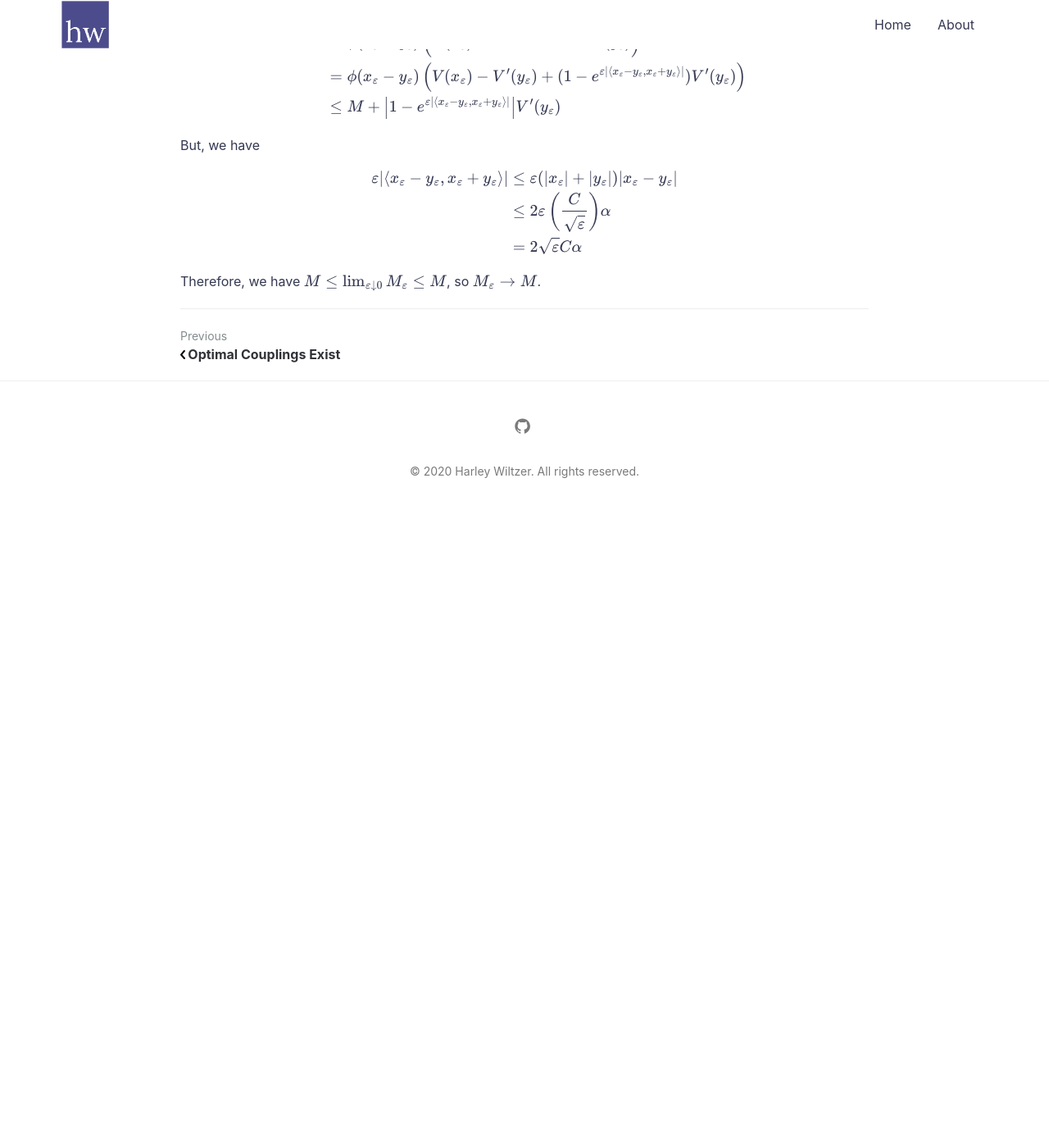
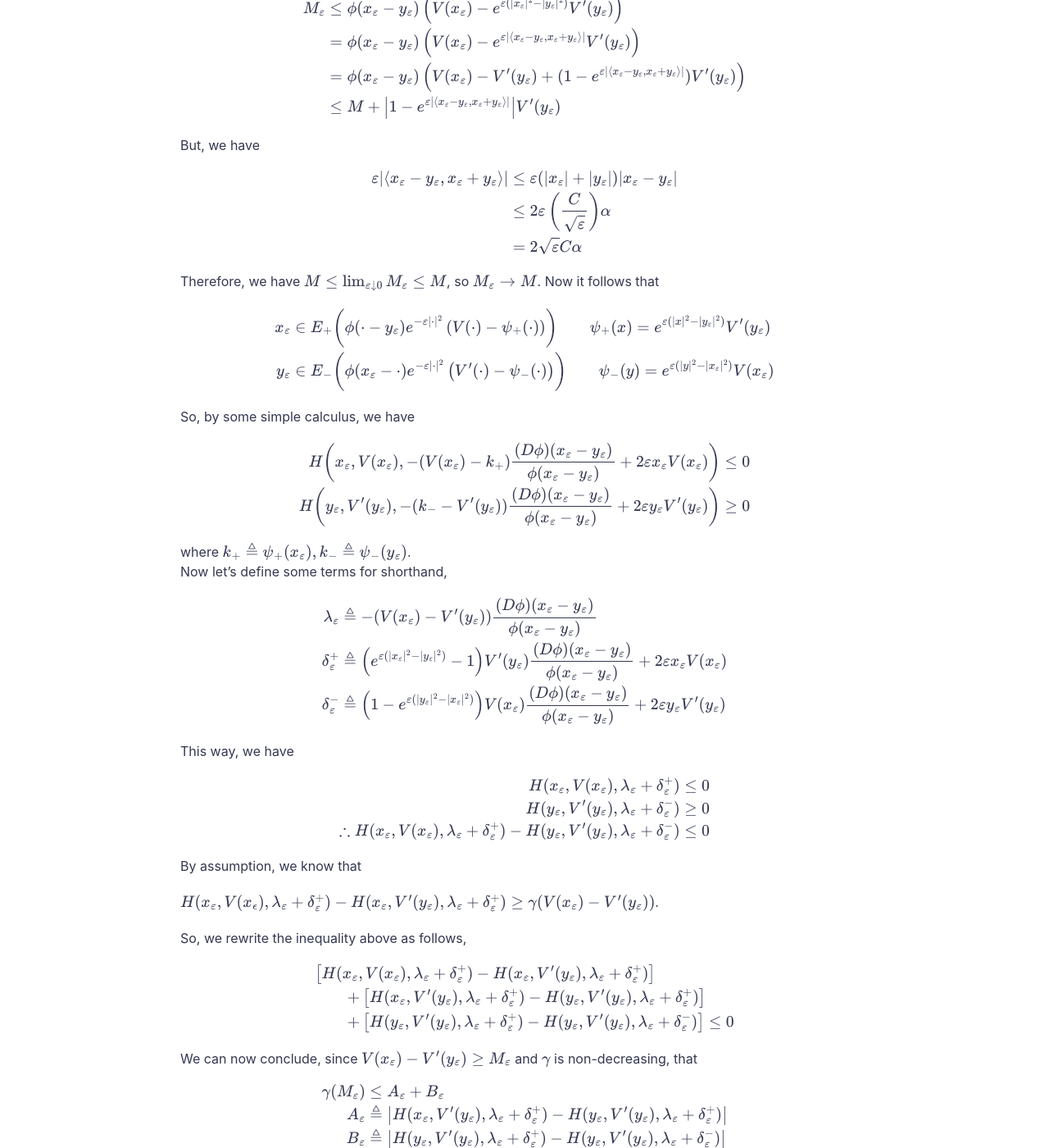
Before and after one commit to harwiltz/old-website, a Jekyll site: the page built from _posts/2020-09-24-viscosity-solutions.markdown, in a window 1280 px wide and 1400 px high, scrolled down 6021 px. Shown: the whole window at 82% size. Built offline with Jekyll 4.4.1, drawn with Linux system fonts in a browser that asks for light colours; formulas are drawn with MathJax 3; before the commit the page ends 6651 px from its top, so only the background shows below that; some of the changed text lies outside the part shown.

Commit message:
Completes proof of viscosity solution uniqueness

```diff
--- a/_posts/2020-09-24-viscosity-solutions.markdown
+++ b/_posts/2020-09-24-viscosity-solutions.markdown
@@ -290,7 +290,7 @@ solutions are unique.
 
 Now let's take a look at how this theorem works. We'll concern ourselves simply with the $$m\equiv
 0$$ scenario for simplicity, and because this is the relevant setting for the HJB equation. Let
-$$\phi\in\mathcal{D}(\mathbf{R}^N)^+$$ where $$\phi\in[0,1]$$ and $$\phi(0) = 0$$. Define
+$$\phi\in\mathcal{D}(\mathbf{R}^N)^+$$ where $$\phi\in[0,1]$$ and $$\phi(0) = 1$$. Define
 
 $$
 M\triangleq\max_{x, y\in\mathbf{R}^N}\phi(x - y)(V(x) - V'(y))
@@ -350,4 +350,134 @@ But, we have
 </div>
 
 Therefore, we have $$M\leq\lim_{\varepsilon\downarrow 0}M_{\varepsilon}\leq M$$, so
-$$M_\varepsilon\to M$$.
+$$M_\varepsilon\to M$$. Now it follows that
+
+<div>
+\begin{align}
+x_\varepsilon&\in E_+\bigg(\phi(\cdot - y_\varepsilon)e^{-\varepsilon|\cdot|^2}\left(V(\cdot)
+      - \psi_+(\cdot)\right)\bigg)\qquad\psi_+(x) = e^{\varepsilon(|x|^2 -
+    |y_\varepsilon|^2)}V'(y_\varepsilon)\\
+y_\varepsilon&\in E_-\bigg(\phi(x_\varepsilon - \cdot)e^{-\varepsilon|\cdot|^2}\left(V'(\cdot)
+      - \psi_-(\cdot)\right)\bigg)\qquad\psi_-(y) = e^{\varepsilon(|y|^2 -
+    |x_\varepsilon|^2)}V(x_\varepsilon)\\
+\end{align}
+
+So, by some simple calculus, we have
+\begin{align}
+H\bigg(x_\varepsilon, V(x_\varepsilon), -(V(x_\varepsilon) - k_+)\frac{(D\phi)(x_\varepsilon -
+      y_\varepsilon)}{\phi(x_{\varepsilon} - y_\varepsilon)} + 2\varepsilon x_\varepsilon
+    V(x_\varepsilon)\bigg) &\leq 0\\
+H\bigg(y_\varepsilon, V'(y_\varepsilon), -(k_- - V'(y_\varepsilon))\frac{(D\phi)(x_\varepsilon -
+      y_\varepsilon)}{\phi(x_{\varepsilon} - y_\varepsilon)} + 2\varepsilon y_\varepsilon
+    V'(y_\varepsilon)\bigg) &\geq 0\\
+\end{align}
+where \(k_+\triangleq\psi_+(x_\varepsilon), k_-\triangleq\psi_-(y_\varepsilon)\).
+</div>
+
+Now let's define some terms for shorthand,
+
+<div>
+\begin{align}
+\lambda_\varepsilon&\triangleq -(V(x_\varepsilon) - V'(y_\varepsilon))\frac{(D\phi)(x_\varepsilon -
+    y_\varepsilon)}{\phi(x_\varepsilon - y_\varepsilon)}\\
+\delta_\varepsilon^+&\triangleq\left(e^{\varepsilon(|x_\varepsilon|^2 - |y_\varepsilon|^2)} -
+    1\right)V'(y_\varepsilon)\frac{(D\phi)(x_\varepsilon - y_\varepsilon)}{\phi(x_\varepsilon - y_\varepsilon)} +
+2\varepsilon x_\varepsilon V(x_\varepsilon)\\
+\delta_\varepsilon^-&\triangleq\left(1-e^{\varepsilon(|y_\varepsilon|^2 -
+      |x_\varepsilon|^2)}\right)V(x_\varepsilon)\frac{(D\phi)(x_\varepsilon - y_\varepsilon)}{\phi(x_\varepsilon -
+      y_\varepsilon)} + 2\varepsilon y_\varepsilon V'(y_\varepsilon)\\
+\end{align}
+This way, we have
+\begin{align}
+H(x_\varepsilon, V(x_\varepsilon), \lambda_\varepsilon + \delta_\varepsilon^+)&\leq 0\\
+H(y_\varepsilon, V'(y_\varepsilon), \lambda_\varepsilon + \delta_\varepsilon^-)&\geq 0\\
+\therefore H(x_\varepsilon, V(x_\varepsilon), \lambda_\varepsilon + \delta_\varepsilon^+)-H(y_\varepsilon,
+    V'(y_\varepsilon), \lambda_\varepsilon + \delta_\varepsilon^-)&\leq 0\\
+\end{align}
+</div>
+
+By assumption, we know that
+
+$$
+H(x_\varepsilon, V(x_\epsilon), \lambda_\varepsilon + \delta^+_\varepsilon) - H(x_\varepsilon,
+    V'(y_\varepsilon), \lambda_\varepsilon + \delta^+_\varepsilon)\geq\gamma(V(x_\varepsilon) -
+    V'(y_\varepsilon))
+$$.
+
+So, we rewrite the inequality above as follows,
+
+<div>
+\begin{align}
+  &\left[H(x_\varepsilon, V(x_\varepsilon), \lambda_\varepsilon + \delta_\varepsilon^+) -
+  H(x_\varepsilon, V'(y_\varepsilon), \lambda_\varepsilon + \delta_\varepsilon^+)\right]\\
+  &\qquad + \left[H(x_\varepsilon, V'(y_\varepsilon), \lambda_\varepsilon +
+      \delta^+_\varepsilon) - H(y_\varepsilon, V'(y_\varepsilon), \lambda_\varepsilon +
+        \delta^+_\varepsilon)\right]\\
+        &\qquad + \left[H(y_\varepsilon, V'(y_\varepsilon), \lambda_\varepsilon +
+            \delta^+_\varepsilon) - H(y_\varepsilon, V'(y_\varepsilon), \lambda_\varepsilon +
+              \delta^-_\varepsilon)\right]\leq 0
+\end{align}
+</div>
+
+We can now conclude, since $$V(x_\varepsilon) - V'(y_\varepsilon)\geq M_\varepsilon$$ and $$\gamma$$
+is non-decreasing, that
+
+<div>
+\begin{align}
+\gamma(M_\varepsilon)&\leq A_\varepsilon + B_\varepsilon\\
+    A_\varepsilon&\triangleq\left\lvert H(x_\varepsilon, V'(y_\varepsilon), \lambda_\varepsilon +
+        \delta^+_\varepsilon) - H(y_\varepsilon, V'(y_\varepsilon), \lambda_\varepsilon +
+          \delta^+_\varepsilon)\right\rvert\\
+    B_\varepsilon&\triangleq\left\lvert H(y_\varepsilon, V'(y_\varepsilon), \lambda_\varepsilon +
+        \delta^+_\varepsilon) - H(y_\varepsilon, V'(y_\varepsilon), \lambda_\varepsilon +
+          \delta^-_\varepsilon)\right\rvert\\
+\end{align}
+</div>
+
+We'll proceed by analyzing $$A_\varepsilon$$. Since $$x_\varepsilon, y_\varepsilon$$ maximize
+$$\phi(x_\varepsilon - y_\varepsilon)(V(x_\varepsilon) - V'(y_\varepsilon))$$,
+  $$\lim\inf_{\varepsilon\downarrow 0}\phi(x_\varepsilon - y_\varepsilon) = 0$$ implies that
+  $$V(x_\varepsilon) - V'(y_\varepsilon) = 0$$. In either case, since $$V,
+  V'$$ are bounded, $$0\leq\phi\leq 1$$, and $$\phi(0) = 1$$, we have
+
+<div>
+\begin{align}
+\lim\sup_{\varepsilon\downarrow 0}\left\lvert\lambda_\varepsilon +
+\delta_\varepsilon^+\right\rvert\leq K +
+2\varepsilon\alpha\frac{C}{\sqrt{\varepsilon}}V(x_\varepsilon)\leq K\in\mathbf{R}
+\end{align}
+</div>
+
+Now, since $$\lvert x_\varepsilon - y_\varepsilon\lvert\leq\alpha$$, we have
+
+<div>
+\begin{align}
+\lim\sup_{\varepsilon\downarrow 0}A_\varepsilon\leq\sup\left\{H(x, V'(y), p)\bigg\lvert \lvert
+x-y\rvert\leq\alpha, |x-y||p|\leq \alpha K, V'(y)\leq R_0\right\} = 0
+\end{align}
+where the final equality holds by assumption 3.
+</div>
+
+Finally, we analyze $$B_\varepsilon$$. As discussed in the analysis of $$A_\varepsilon$$,
+  $$\lambda_\varepsilon$$ must be bounded, and clearly $$\delta_\varepsilon^+\to 0$$ and
+  $$\delta_\varepsilon^-\to 0$$ as $$\varepsilon\downarrow 0$$. It follows that
+
+<div>
+\begin{align}
+\lim\sup_{\varepsilon\downarrow 0}B_\varepsilon&\leq\left\lvert H\left(y_\varepsilon,
+    V'(y_\varepsilon), \lim\sup_{\varepsilon\downarrow 0}(\lambda_\varepsilon +
+      \delta_\varepsilon^+)\right) - H\left(y_\varepsilon, V'(y_\varepsilon),
+      \lim\sup_{\varepsilon\downarrow 0}(\lambda_\varepsilon +
+        \delta_\varepsilon^-)\right)\right\rvert\\
+&\leq\left\lvert H\left(y_\varepsilon, V'(y_\varepsilon),
+    \lim\sup_{\varepsilon\downarrow 0}\lambda_\varepsilon\right) - H\left(y_\varepsilon, V'(y_\varepsilon),
+      \lim\sup_{\varepsilon\downarrow 0}\lambda_\varepsilon\right)\right\rvert\\
+&= 0
+\end{align}
+</div>
+
+Thus, we arrive at the glorious conclusion that
+
+$$
+0 = \lim\sup_{\varepsilon\downarrow 0}(A_\varepsilon + B_\varepsilon)\geq\gamma\left\|\left((V-V')^+\right)\right\|_{L^\infty(\mathbf{R}^N)}
+$$
```
